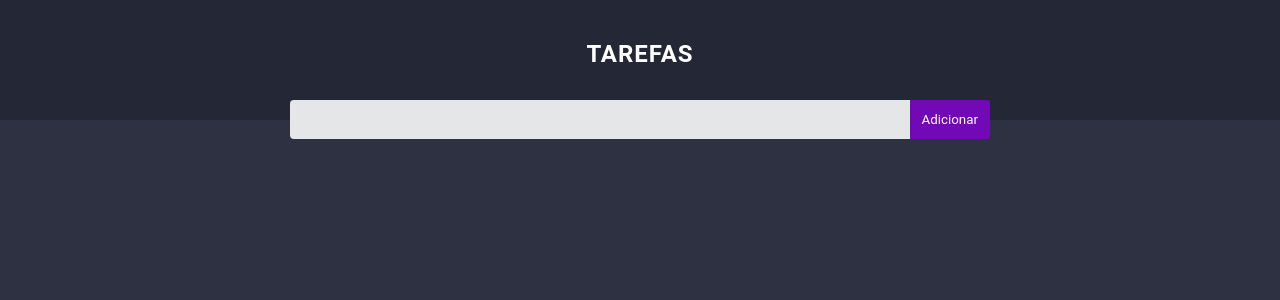
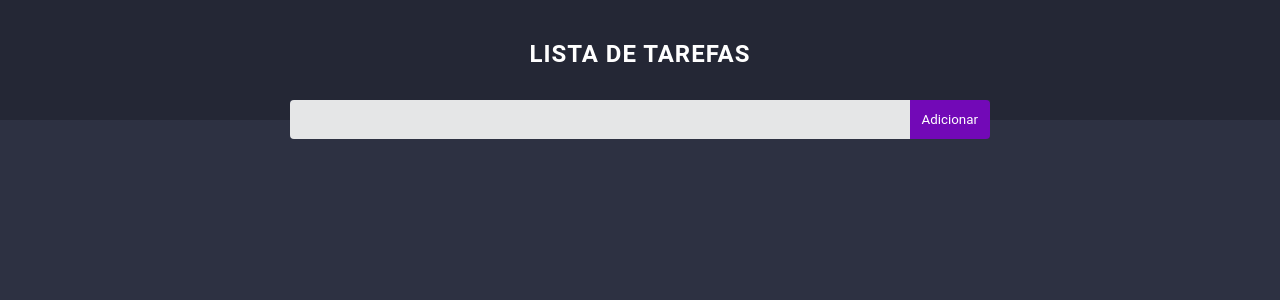
Before and after one commit to Bruno-SF-dev/todo-with-tests, a React (Vite) app: page / in a window 1280 px wide. Shown: the top 300 px of the page. Built offline with nearby package versions, Linux system fonts and the light colour scheme.

Commit message:
edit heading

```diff
--- a/src/components/Home/index.jsx
+++ b/src/components/Home/index.jsx
@@ -6,7 +6,7 @@ const Home = () => {
   return (
     <Styled.Container>
       <div className="bg-header">
-        <h2>Tarefas</h2>
+        <h2>Lista de Tarefas</h2>
       </div>
       <TodoList />
     </Styled.Container>
```
